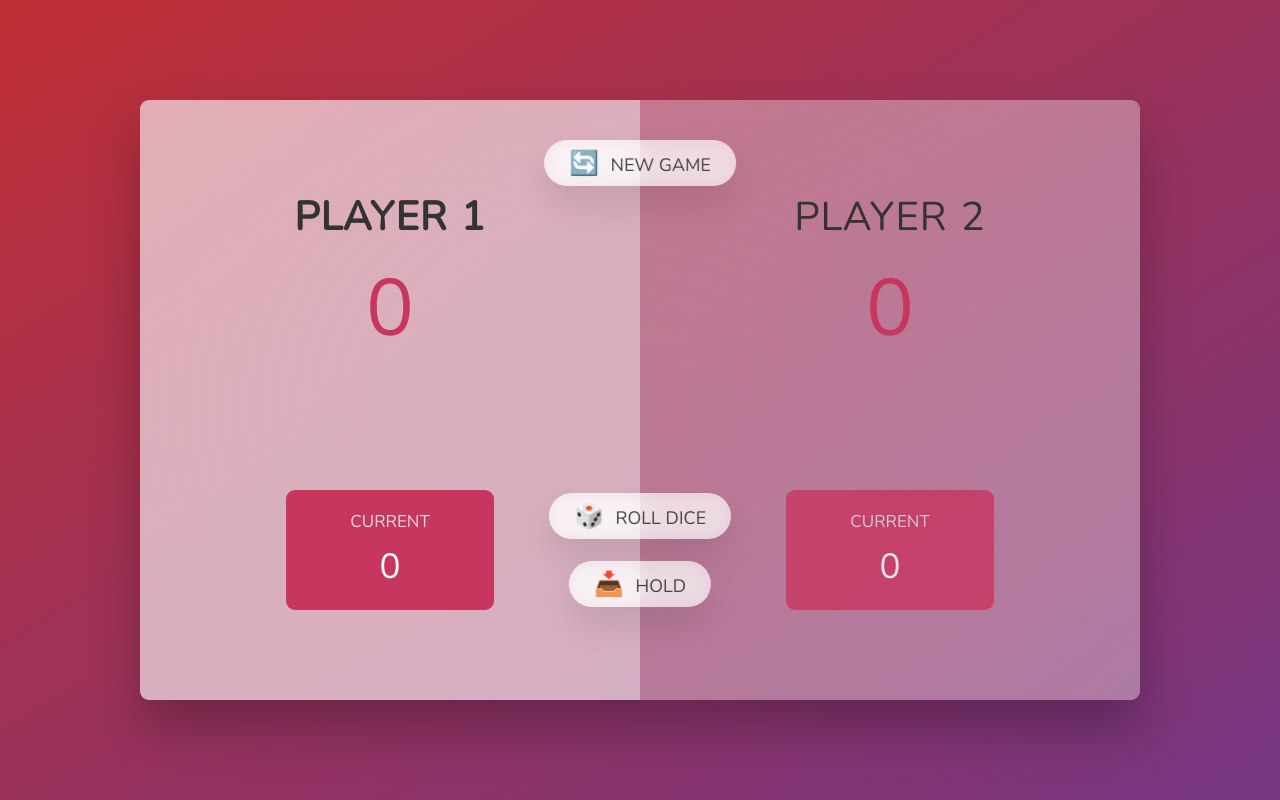
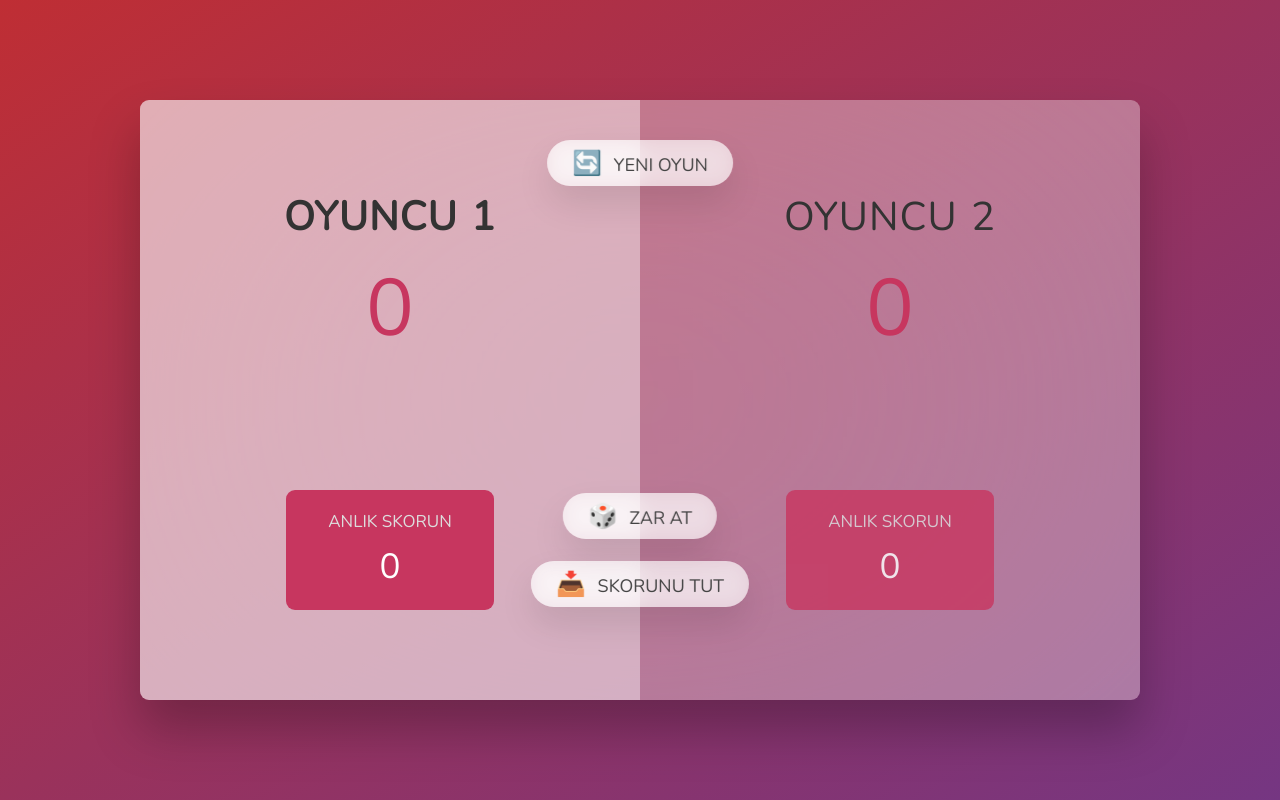
Before and after one commit to actuallyzefe/final, a plain HTML site: page index.html in a window 1280 px wide. Drawn offline with nearby package versions, Linux system fonts and the light colour scheme.

Commit message:
Update index.html

```diff
--- a/index.html
+++ b/index.html
@@ -10,26 +10,26 @@
   <body>
     <main>
       <section class="player player--0 player--active">
-        <h2 class="name" id="name--0">Player 1</h2>
+        <h2 class="name" id="name--0">Oyuncu 1</h2>
         <p class="score" id="score--0">43</p>
         <div class="current">
-          <p class="current-label">Current</p>
+          <p class="current-label">Anlık Skorun</p>
           <p class="current-score" id="current--0">0</p>
         </div>
       </section>
       <section class="player player--1">
-        <h2 class="name" id="name--1">Player 2</h2>
+        <h2 class="name" id="name--1">Oyuncu 2</h2>
         <p class="score" id="score--1">24</p>
         <div class="current">
-          <p class="current-label">Current</p>
+          <p class="current-label">Anlık Skorun</p>
           <p class="current-score" id="current--1">0</p>
         </div>
       </section>
 
       <img src="dice-5.png" alt="Playing dice" class="dice" />
-      <button class="btn btn--new">🔄 New game</button>
-      <button class="btn btn--roll">🎲 Roll dice</button>
-      <button class="btn btn--hold">📥 Hold</button>
+      <button class="btn btn--new">🔄 Yeni Oyun</button>
+      <button class="btn btn--roll">🎲 ZAR AT</button>
+      <button class="btn btn--hold">📥 SKORUNU TUT</button>
     </main>
     <script src="script.js"></script>
   </body>
```
